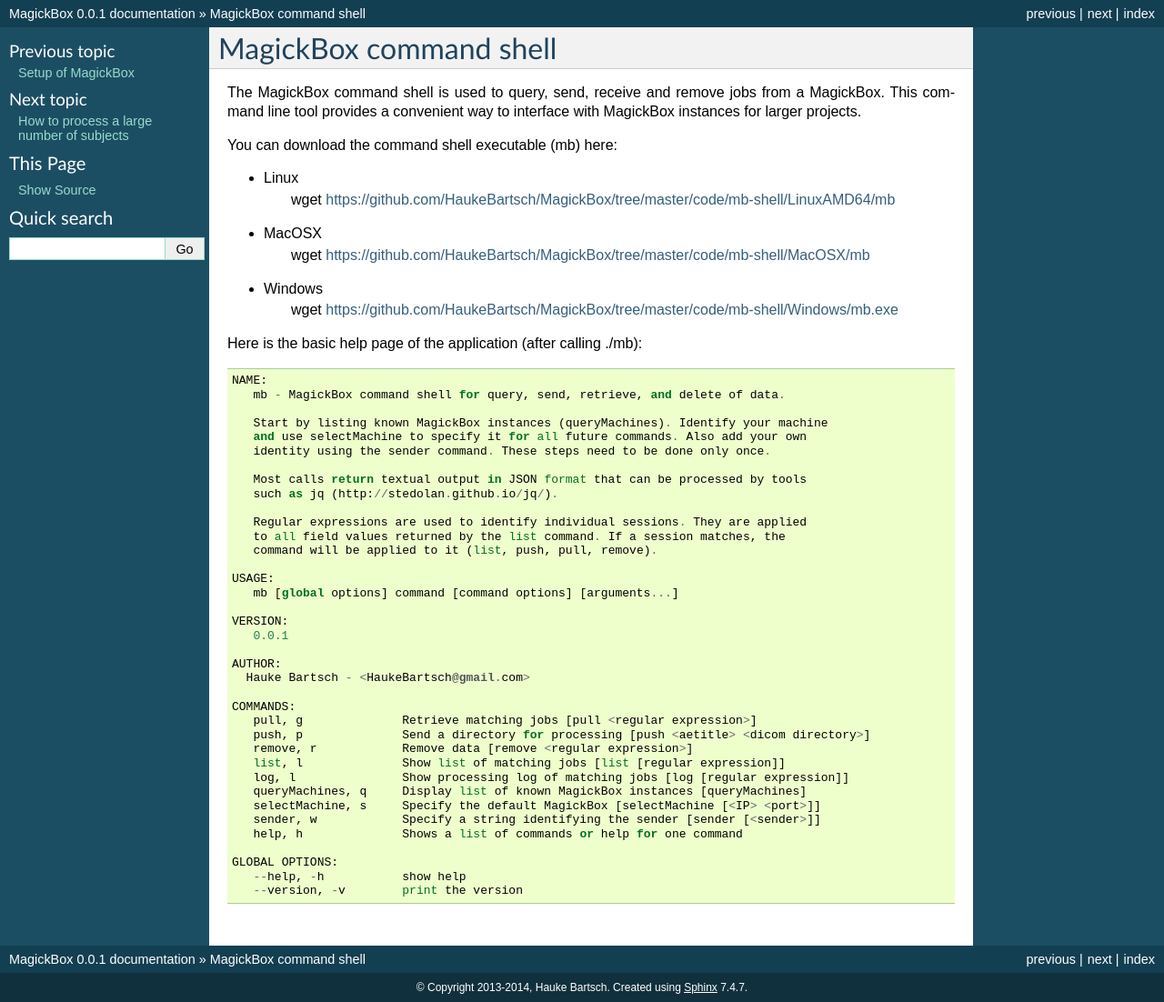
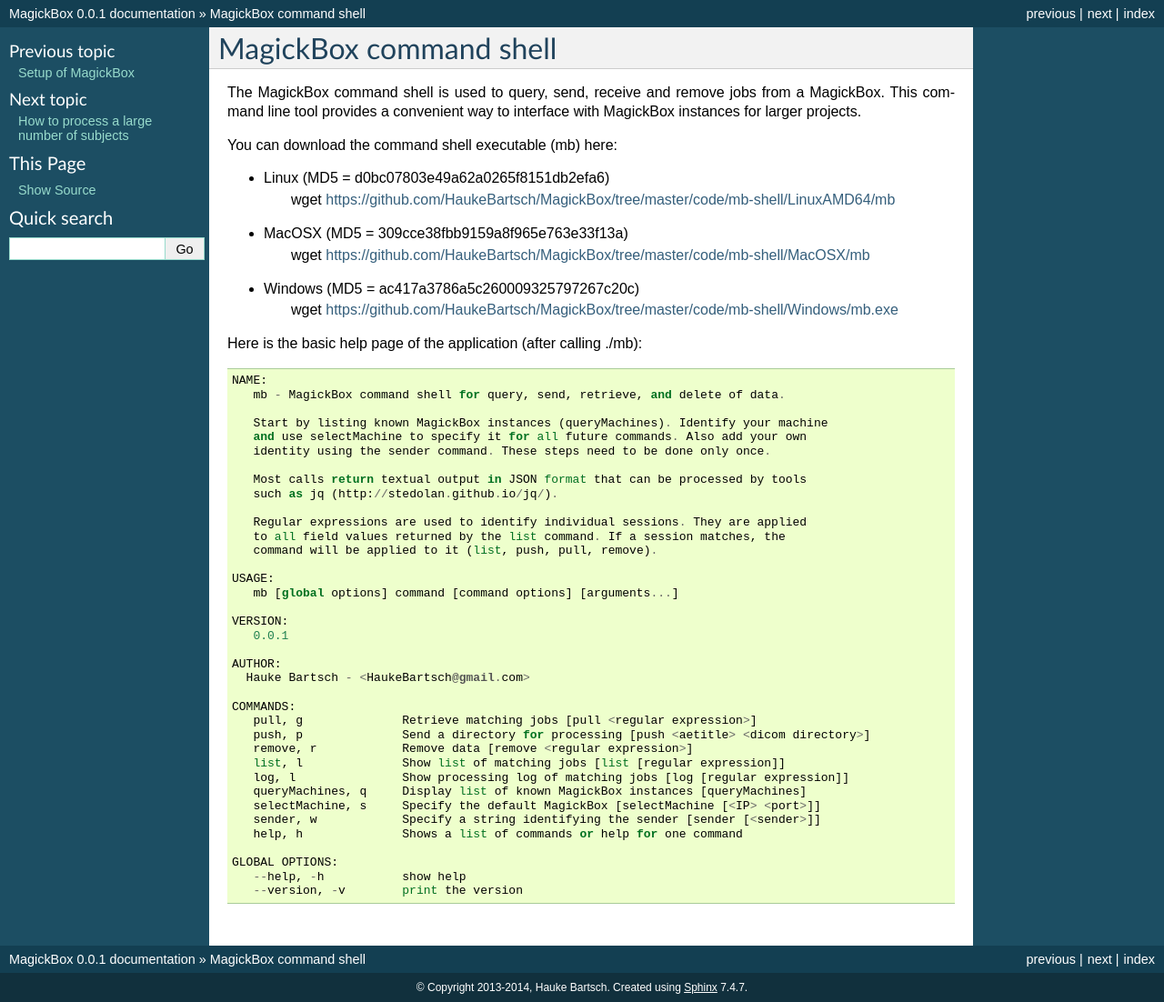
Before and after one commit to HaukeBartsch/MagickBox, a Sphinx documentation site: the page built from code/documentation/docs/source/Shell.rst, in a window 1280 px wide. Shown: the whole page at 91% size. Built offline with Sphinx 7.4.7, drawn with Linux system fonts in a browser that asks for light colours.

Commit message:
add md5sum for each of the executables

```diff
--- a/code/documentation/docs/source/Shell.rst
+++ b/code/documentation/docs/source/Shell.rst
@@ -8,13 +8,13 @@
 
 You can download the command shell executable (mb) here:
 
-* Linux
+* Linux (MD5 = d0bc07803e49a62a0265f8151db2efa6)
 	wget https://github.com/HaukeBartsch/MagickBox/tree/master/code/mb-shell/LinuxAMD64/mb
 
-* MacOSX
+* MacOSX (MD5 = 309cce38fbb9159a8f965e763e33f13a)
 	wget https://github.com/HaukeBartsch/MagickBox/tree/master/code/mb-shell/MacOSX/mb
 
-* Windows
+* Windows (MD5 = ac417a3786a5c260009325797267c20c)
 	wget https://github.com/HaukeBartsch/MagickBox/tree/master/code/mb-shell/Windows/mb.exe
 
 
```
